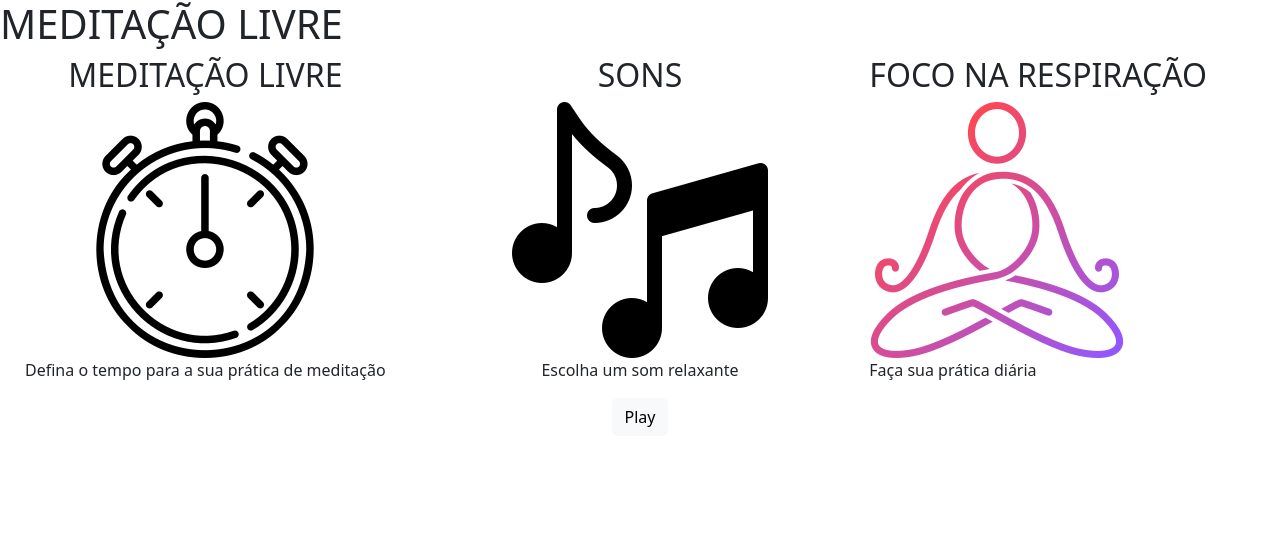
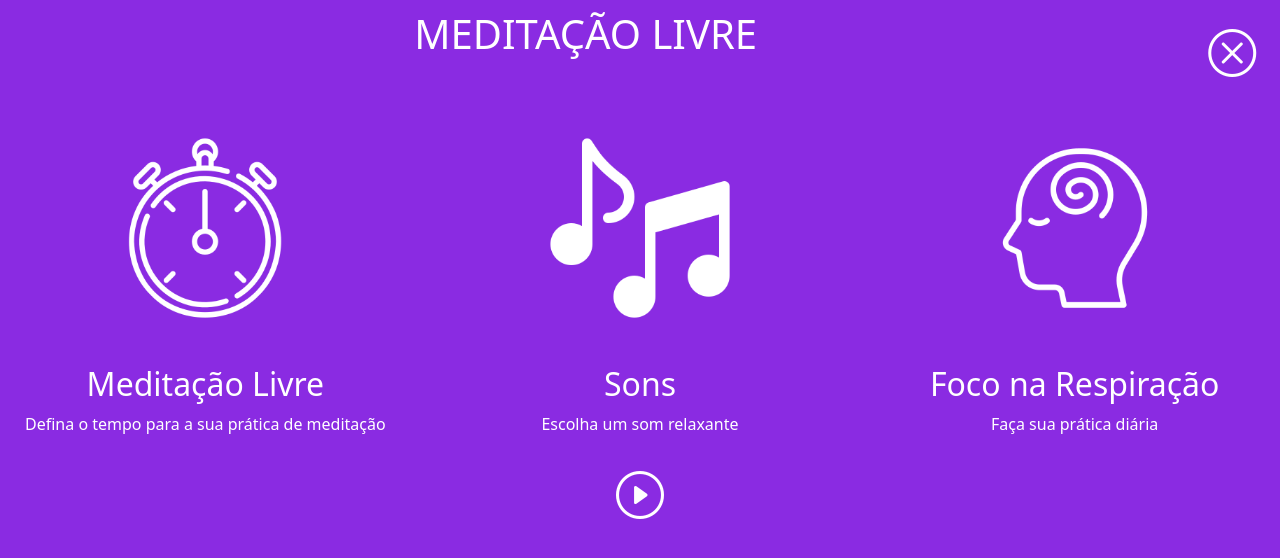
Before and after one commit to ICEI-PUC-Minas-PMV-ADS/pmv-ads-2024-1-e1-proj-web-t8-pmv-ads-2024-1-e1-projinnerpeace, a plain HTML site: page codigo-fonte/meditacao-guiada/Index-meditacao-livre.html in a window 1280 px wide. Drawn offline with nearby package versions, Linux system fonts and the light colour scheme.

Commit message:
tela meditação guiada

```diff
--- a/codigo-fonte/meditacao-guiada/Index-meditacao-livre.html
+++ b/codigo-fonte/meditacao-guiada/Index-meditacao-livre.html
@@ -1,48 +1,49 @@
+<!--Desenvolvido por Graziela Caldeira-->
 <!DOCTYPE html>
 <html lang="pt-BR">
     <head>
         <meta charset="UTF-8">
         <meta name="viewport" content="width=device-width, initial-scale=1.0">
-        <title>MEDITAÇÃO GUIADA</title>
+        <title>MEDITAÇÃO LIVRE</title>
         <link href="https://cdn.jsdelivr.net/npm/bootstrap@5.3.3/dist/css/bootstrap.min.css" rel="stylesheet" integrity="sha384-QWTKZyjpPEjISv5WaRU9OFeRpok6YctnYmDr5pNlyT2bRjXh0JMhjY6hW+ALEwIH" crossorigin="anonymous">
-        <link rel="stylesheet" href="style_teste.css">
-
+        <link rel="stylesheet" href="style_meditacao-guiada.css">
+        <link rel="stylesheet" href="https://cdn.jsdelivr.net/npm/bootstrap-icons@1.11.3/font/bootstrap-icons.min.css">
     </head>
     <body>
         <div class="containter ">
-            <div class="row">
-                <div class="col-md-12">
+            <div class="row" style="margin-top: 10px">
+                <div class="col-md-11">
                     <h1>MEDITAÇÃO LIVRE</h1>
                 </div>
+                <div class="col-md-1">
+                    <button onClick="fechar()" type="button" class="btn btn-default btn-circle icon"><i class="bi-x-circle"></i></button>
+                </div>
             </div>
-
             <div class="row">
-                <div class="col-md-4 ">
-                    <center>
-                    <h2>MEDITAÇÃO LIVRE</h2>
-                    <img src="Imagens/timer.png" class="filter" alt="meditação livre"/>
+                <div class="col-md-4 text-center">
+                    <img src="Imagens/timer.png" class="filter mx-auto d-block" alt="meditação tempo"/>
+                    <h2>Meditação Livre</h2>
                     <p>Defina o tempo para a sua prática de meditação</P>
-
-                </center>
                 </div>
-                <div class="col-md-4">
-                    <center>
-                    <h2>SONS</h2>
-                     <img src="Imagens/music-note.png" class="filter" alt="sons"/>
-                     <p>Escolha um som relaxante</p>
-                    <button type="button" class="btn btn-light">Play</button>
-                </center>
+                <div class="col-md-4 text-center">
+                    <img src="Imagens/music-note.png" class="filter mx-auto d-block" alt="meditação música"/>
+                    <h2>Sons</h2>
+                    <p>Escolha um som relaxante</p>
+                    <button type="button" class="btn btn-default btn-circle icon"><i class="bi-play-circle"></i></button>
                 </div>
-                <div class="col-md-4">
-
-                            <h2>FOCO NA RESPIRAÇÃO</h2>
-                            <img src="Imagens/meditation.png" class="filter" alt="foco"/>
-                            <p>Faça sua prática diária</p>
-
-
+                <div class="col-md-4 text-center">
+                    <img src="Imagens/mind.png" class="filter mx-auto d-block" alt="prática"/>
+                    <h2>Foco na Respiração</h2>
+                    <p>Faça sua prática diária</p>
                 </div>
             </div>
         </div>
+        <script>
+            function fechar() {
+                location.href = "index.html";
+            }
+        </script>
     <script src="https://cdn.jsdelivr.net/npm/bootstrap@5.3.3/dist/js/bootstrap.bundle.min.js" integrity="sha384-YvpcrYf0tY3lHB60NNkmXc5s9fDVZLESaAA55NDzOxhy9GkcIdslK1eN7N6jIeHz" crossorigin="anonymous"></script>
+
     </body>
 </html>
```
Also changed, not shown: codigo-fonte/meditacao-guiada/Index.html (deleted, +0 -15 lines), documentos/tela-meditacao-guiada-vfinal.PNG (added), documentos/tela-meditacao-guiada.PNG (deleted), documentos/tela-meditacao-livre-vfinal.PNG (added), documentos/tela-meditacao-livre.PNG (deleted).
